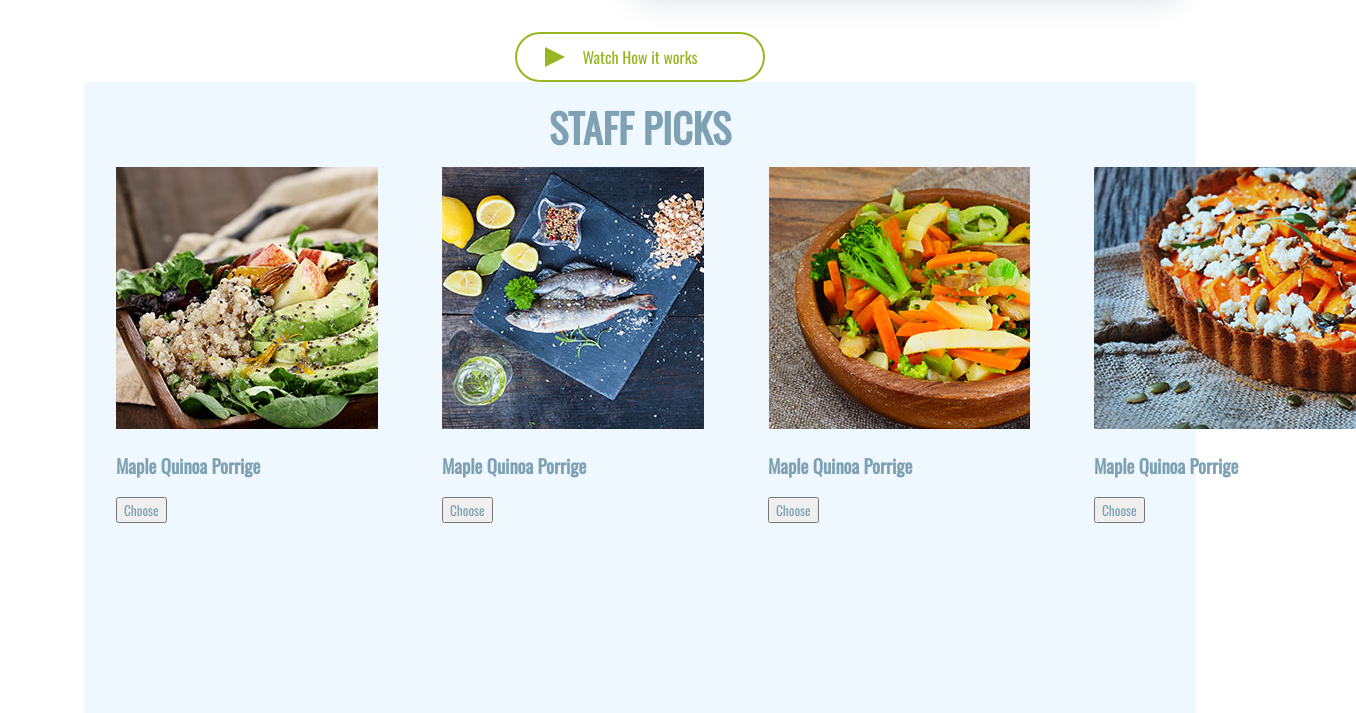
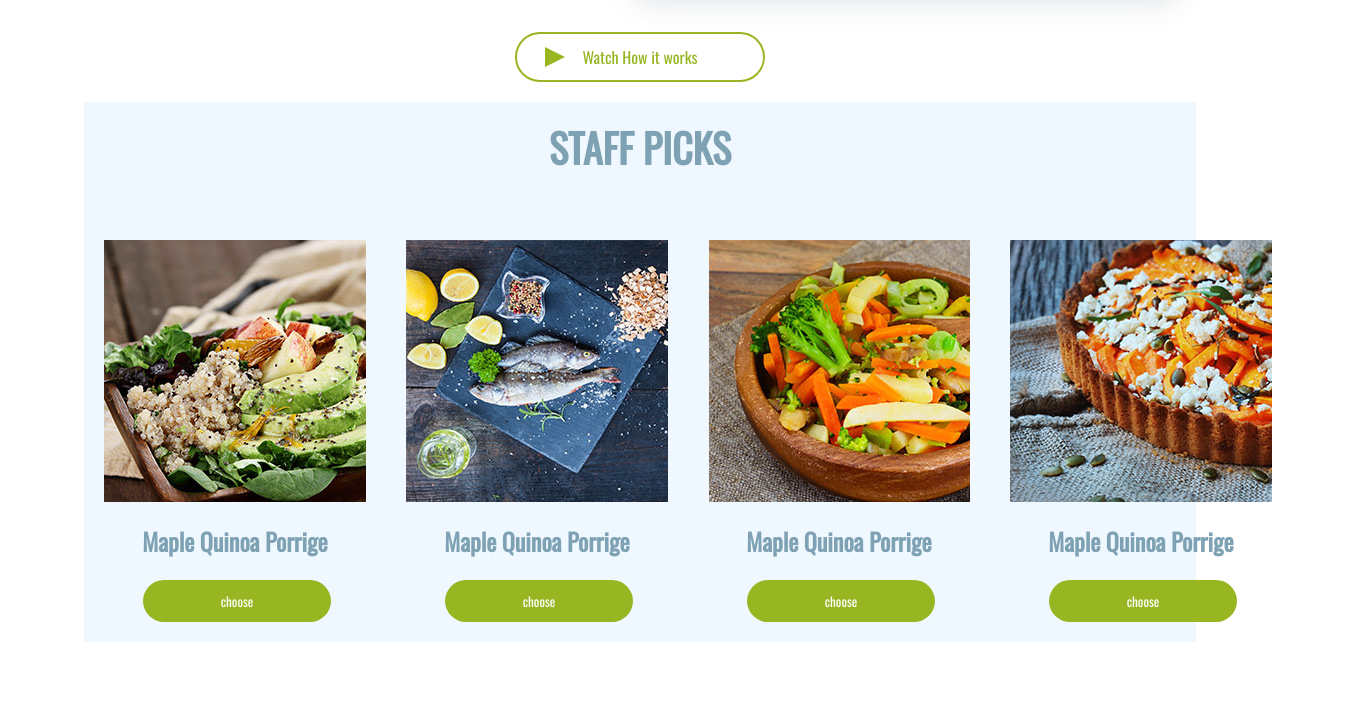
Before and after one commit to yuraaaaaa/HW9, a plain HTML site: page index.html in a window 1280 px wide. Shown: the part 1504-2217 px from the top of the page, 1356 px wide, since content can reach past the window. After the commit the page ends 2146 px from the top, so only its background shows below. Drawn offline with nearby package versions, Linux system fonts and the light colour scheme.

Commit message:
end work

```diff
--- a/css/main.css
+++ b/css/main.css
@@ -161,6 +161,7 @@ section h1, h2 {
 }
 
 .second-section {
+    margin-top: 20px;
     background-color: aliceblue;
     width: 100%;
 }
@@ -168,36 +169,77 @@ section h1, h2 {
 .card__holder {
     display: flex;
     flex-direction: row;
-    margin-top: 175px;
+    justify-content: space-around;
 }
 
-.photo {
-    position: relative;
-    bottom: 190px;
-    margin: 0px 32px 0 32px;
+.card {
+    margin: 20px;
 }
 
-.photo img {
-    position: relative;
+.card__title {
+    text-align: center;
+    font-size: 24px;
+    line-height: 30px;
 }
 
-.photo__text {
-    position: absolute;
+.card__btn {
+    margin-left: 39px;
+    width: 188px;
+    height: 42px;
+    border: none;
+    outline: none;
+    background-color: #97b621;
+    color: #fff;
+    font-size: 13px;
+    line-height: 22px;
+    border-radius: 32px;
+}
+
+.card__photo {
+    position: relative;
+    display: block;
+    background-size: cover;
     width: 262px;
-    height: 261px;
+    height: 262px;
+}
+
+.card1 {
+    text-align: center;
+    background: url('../image/image-hover1.jpg');
+}
+
+.card2 {
+    background: url('../image/image-hover2.jpg');
+}
+
+.card3 {
+    background: url('../image/image-hover3.jpg');
+}
+
+.card4 {
+    background: url('../image/image-hover4.jpg');
+}
+
+.card__text {
+    position: relative;
+    display: block;
+    width: 100%;
+    height: 100%;
     color: #fff;
-    visibility: hidden;
+    margin: 0%;
     font-size: 18px;
     line-height: 35px;
     background-color: rgba(21,51,68,0.6);
-    transition: all .3s ease-in-out;
+    opacity: 0;
+    transition: opacity .3s ease-in-out;
 }
 
-.photo__text:hover {
-    visibility: visible;
+.card__text p {
+    position: relative;
+    top: 7%;
+    padding: 20%;
 }
 
-.photo__text p {
-    padding: 20% 20% 0 20%;
-    text-align: center;
+.card__text:hover {
+    opacity: 1;
 }
--- a/index.html
+++ b/index.html
@@ -66,40 +66,44 @@
                 </section>
                 <section class="second-section">
                     <h2>Staff picks</h2>
-                     <div class="card__holder">
-                        <div class="photo">
-                            <div class="photo__text">
-                                <p>Quinoa, Grapeseed Oil, Almond Meal, Apples, Pea Protein, Cocount milk</p>
+                    <div class="card__holder">
+                        <div class="card">
+                            <div class="card__photo card1">
+                                <div class="card__text">
+                                    <p>Quinoa, Grapeseed Oil, Almond Meal, Apples, Pea Protein, Cocount milk </p>
+                                </div>
                             </div>
-                            <img src="image/image-hover1.jpg" alt="Staff picks">
-                            <h3>Maple Quinoa Porrige</h3>
-                            <button>Choose</button>
+                            <h3 class="card__title">Maple Quinoa Porrige</h3>
+                            <button class="card__btn">choose</button>
                         </div>
-                        <div class="photo">
-                            <div class="photo__text">
-                                <p>Quinoa, Grapeseed Oil, Almond Meal, Apples, Pea Protein, Cocount milk</p>
+                        <div class="card">
+                            <div class="card__photo card2">
+                                <div class="card__text">
+                                    <p>Quinoa, Grapeseed Oil, Almond Meal, Apples, Pea Protein, Cocount milk </p>
+                                </div>
                             </div>
-                            <img src="image/image-hover2.jpg" alt="Staff picks">
-                            <h3>Maple Quinoa Porrige</h3>
-                            <button>Choose</button>
+                            <h3 class="card__title">Maple Quinoa Porrige</h3>
+                            <button class="card__btn">choose</button>
                         </div>
-                        <div class="photo">
-                            <div class="photo__text">
-                                <p>Quinoa, Grapeseed Oil, Almond Meal, Apples, Pea Protein, Cocount milk</p>
+                        <div class="card">
+                            <div class="card__photo card3">
+                                <div class="card__text">
+                                    <p>Quinoa, Grapeseed Oil, Almond Meal, Apples, Pea Protein, Cocount milk </p>
+                                </div>
                             </div>
-                            <img src="image/image-hover3.jpg" alt="Staff picks">
-                            <h3>Maple Quinoa Porrige</h3>
-                            <button>Choose</button>
+                            <h3 class="card__title">Maple Quinoa Porrige</h3>
+                            <button class="card__btn">choose</button>
                         </div>
-                        <div class="photo">
-                            <div class="photo__text">
-                                <p>Quinoa, Grapeseed Oil, Almond Meal, Apples, Pea Protein, Cocount milk</p>
+                        <div class="card">
+                            <div class="card__photo card4">
+                                <div class="card__text">
+                                    <p>Quinoa, Grapeseed Oil, Almond Meal, Apples, Pea Protein, Cocount milk </p>
+                                </div>
                             </div>
-                            <img src="image/image-hover4.jpg" alt="Staff picks">
-                            <h3>Maple Quinoa Porrige</h3>
-                            <button>Choose</button>
+                            <h3 class="card__title">Maple Quinoa Porrige</h3>
+                            <button class="card__btn">choose</button>
                         </div>
-                     </div>
+                    </div>
                 </section>
             </main>
         </div>
```
